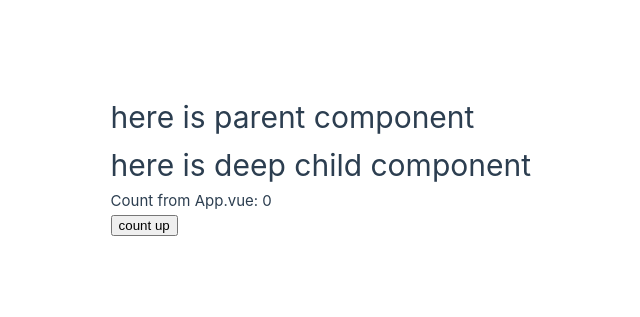
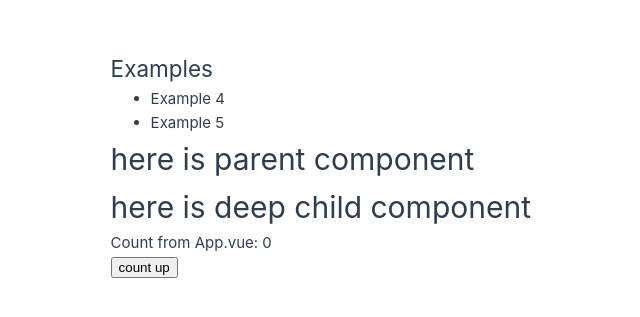
Before and after one commit to noah-00/vue3-doc, a Vue app: page / in a window 1280 px wide. Shown: the part 235-552 px from the top of the page, without its empty margins (109-749 px from the left). Built offline with nearby package versions, Linux system fonts and the light colour scheme.

Commit message:
✨ triggerRef

```diff
--- a/src/components/Essentials/Index.vue
+++ b/src/components/Essentials/Index.vue
@@ -9,6 +9,7 @@
 // import Ref from "@/components/Essentials/Ref.vue";
 // import ComponentParent from "@/components/ComponentsInDepth/ComponentParent.vue";
 // import FallthroughAttributes from "@/components/ComponentsInDepth/ComponentFallthroughAttributes.vue";
+import ShallowRef from "./ShallowRef.vue";
 </script>
 
 <template>
@@ -27,4 +28,5 @@
       id="id"
       @click="console.log('clicked click me')"
     /> -->
+  <ShallowRef />
 </template>
--- a/src/components/Essentials/ShallowRef.vue
+++ b/src/components/Essentials/ShallowRef.vue
@@ -10,7 +10,7 @@
 </template>
 
 <script setup lang="ts">
-import { shallowRef, watchEffect } from "vue";
+import { shallowRef, triggerRef, watchEffect } from "vue";
 
 type Example = {
   id: number;
@@ -30,9 +30,12 @@ watchEffect(() => {
 // watchEffect is not triggered when the value of an object inside the array changes
 examples.value[0].name = "Updated Example 1";
 
+// triggerRef is used to trigger a watchEffect
+triggerRef(examples); // console.log → examples contain the 3 objects
+
 // watchEffect is triggered when the value of the array changes
 examples.value = [
   { id: 4, name: "Example 4" },
   { id: 5, name: "Example 5" },
-];
+]; // console.log → examples contain the 2 objects
 </script>
```
